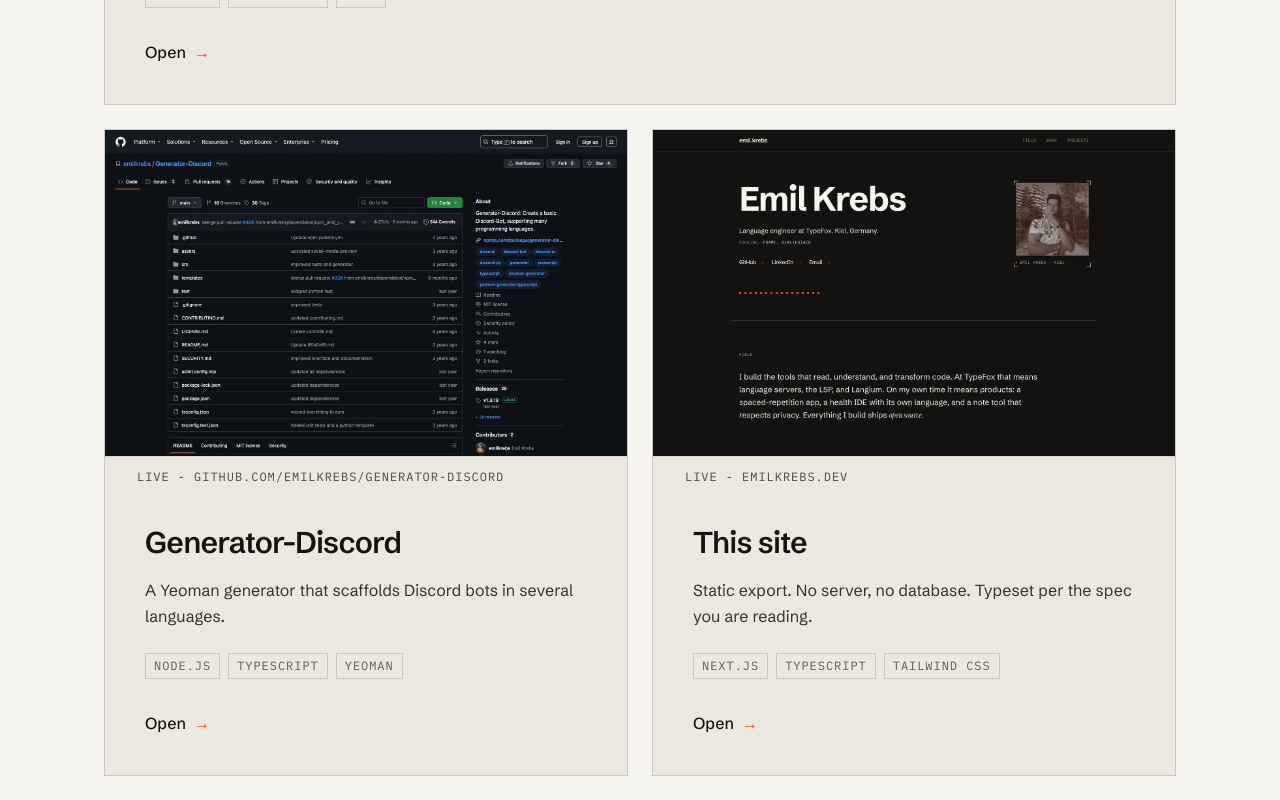
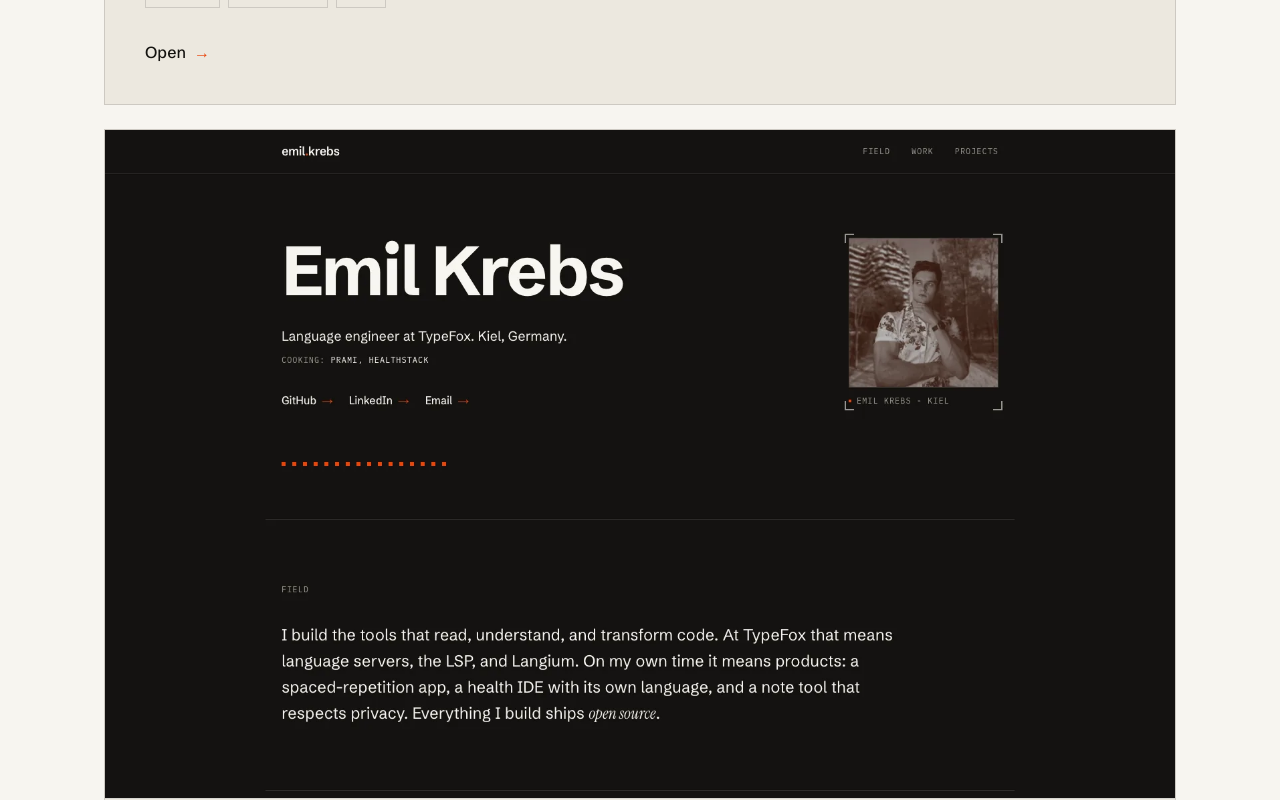
Before and after one commit to emilkrebs/emilkrebs.dev, a Next.js app: page / in a window 1280 px wide. Shown: the part 5940-6740 px from the top of the page. Built offline with nearby package versions, Linux system fonts and the light colour scheme.

Commit message:
feat: remove Generator-Discord project from the list and adjust layout for project cards

```diff
--- a/src/app/page.tsx
+++ b/src/app/page.tsx
@@ -175,15 +175,6 @@
         previewCaption: "Live - langium.org/showcase/minilogo",
         placeholder: "/pictures/langium-placeholder.png",
         consent: true,
-    },
-    {
-        name: "Generator-Discord",
-        description:
-            "A Yeoman generator that scaffolds Discord bots in several languages.",
-        href: "https://github.com/emilkrebs/Generator-Discord",
-        tags: ["Node.js", "TypeScript", "Yeoman"],
-        image: "/pictures/generator-discord.webp",
-        imageCaption: "Live - github.com/emilkrebs/Generator-Discord",
     },
     {
         name: "This site",
@@ -540,7 +531,14 @@
 
             <div className="mt-6 grid grid-cols-1 md:grid-cols-2 gap-6">
                 {PROJECTS.map((project, index) => (
-                    <div key={project.name} className={index % 3 === 0 ? "md:col-span-2" : ""}>
+                    <div
+                        key={project.name}
+                        className={
+                            index % 3 === 0 || index === PROJECTS.length - 1
+                                ? "md:col-span-2"
+                                : ""
+                        }
+                    >
                         <ProjectCard project={project} />
                     </div>
                 ))}
```
Also changed, not shown: 2 other files (tests, documents, lock files or other folders).
